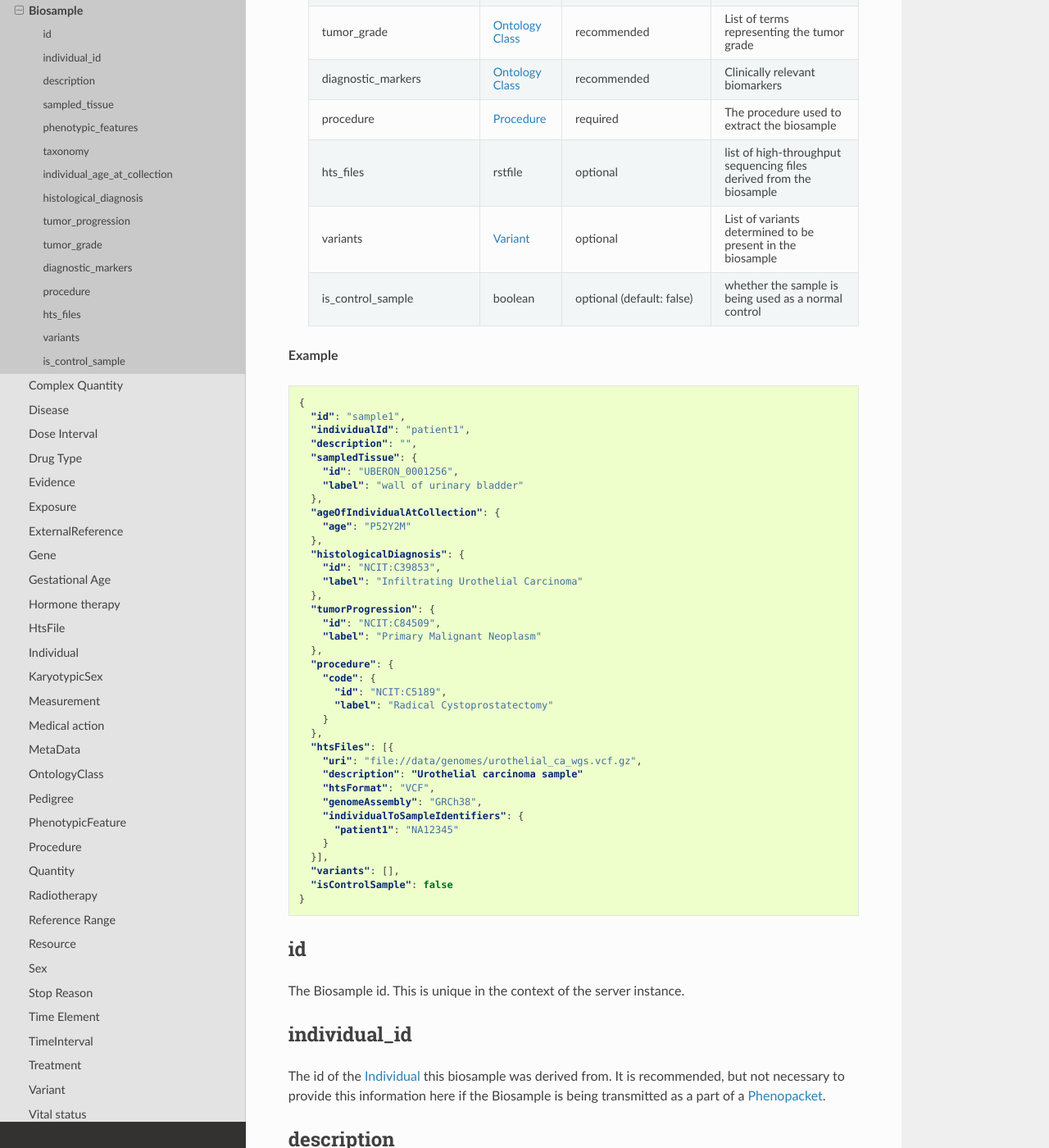
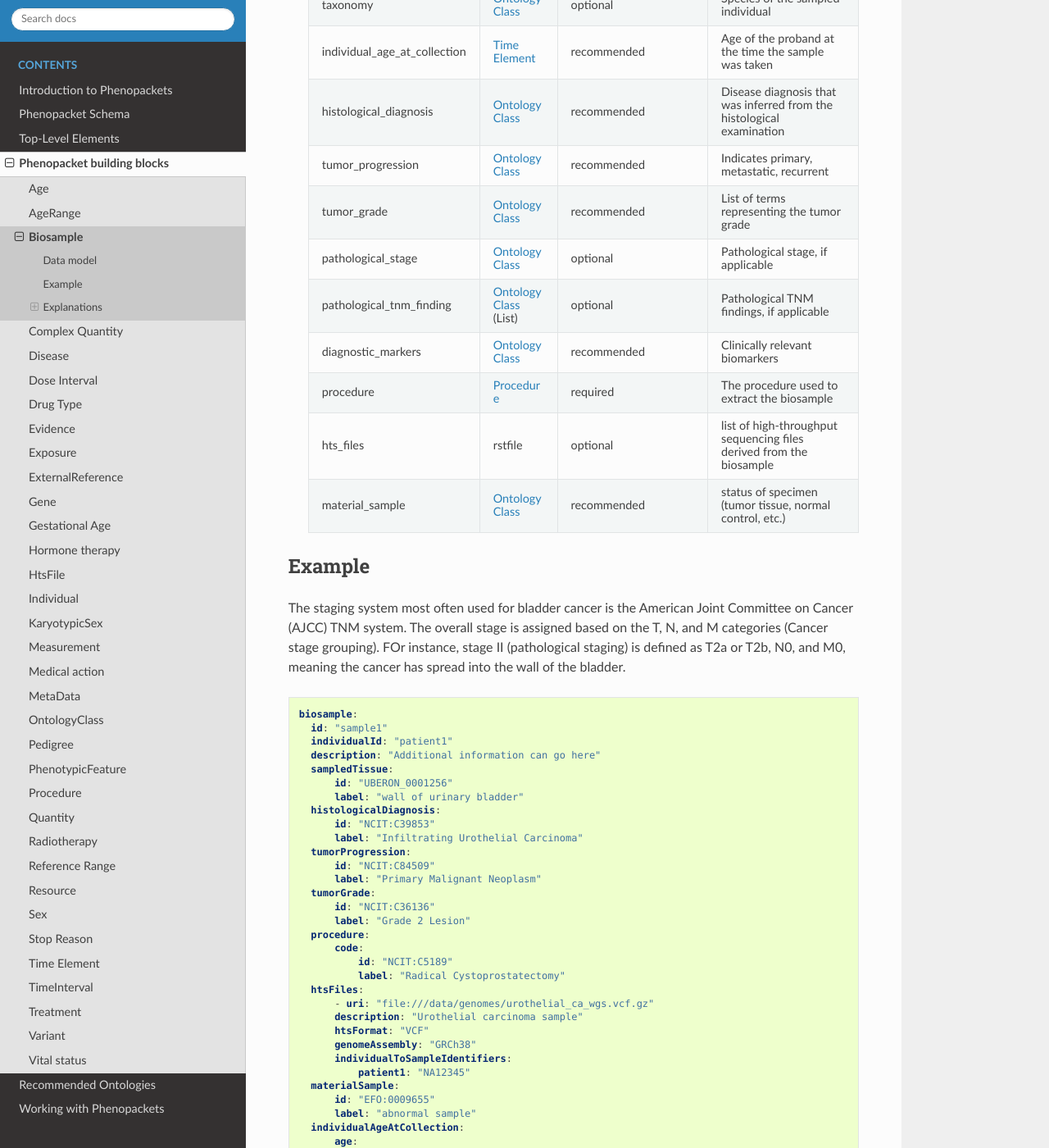
Before and after one commit to phenopackets/phenopacket-schema, a Sphinx documentation site: the page built from docs/biosample.rst, in a window 1280 px wide and 1400 px high, scrolled down 859 px. Shown: the whole window at 82% size. Built offline with Sphinx 7.4.7 and the Read the Docs theme 2.0.0, drawn with Linux system fonts in a browser that asks for light colours; some of the changed text lies outside the part shown.

Commit message:
biosample documentation v2

```diff
--- a/docs/biosample.rst
+++ b/docs/biosample.rst
@@ -1,8 +1,8 @@
 .. _rstbiosample:
 
-=========
+#########
 Biosample
-=========
+#########
 
 A Biosample refers to a unit of biological material from which the substrate
 molecules (e.g. genomic DNA, RNA, proteins) for molecular analyses (e.g.
@@ -12,7 +12,8 @@ sequencing or a protein fraction from a gradient centrifugation.
 Several instances (e.g. technical replicates) or types of experiments (e.g.
 genomic array as well as RNA-seq experiments) may refer to the same Biosample.
 
-**Data model**
+Data model
+##########
 
  .. list-table::
    :widths: 25 25 50 50
@@ -30,24 +31,36 @@ genomic array as well as RNA-seq experiments) may refer to the same Biosample.
      - string
      - recommended
      - arbitrary identifier
+   * - derived_from_id
+     - string
+     - optional
+     - id of the biosample from which the current biosample was derived (if applicable)
    * - description
      - string
      - optional
      - arbitrary text
    * - sampled_tissue
      - :ref:`rstontologyclass`
-     - required
+     - optional
      - Tissue from which the sample was taken
+   * - sample_type
+     - :ref:`rstontologyclass`
+     - optional
+     - type of material, e.g., RNA, DNA, Cultured cells
    * - phenotypic_features
-     - :ref:`rstphenotypicfeature`
+     - :ref:`rstphenotypicfeature` (List)
      - recommended
      - List of phenotypic abnormalities of the sample
+   * - measurements
+     - :ref:`rstmeasurement` (List)
+     - optional
+     - List of measurements of the sample
    * - taxonomy
      - :ref:`rstontologyclass`
      - optional
      - Species of the sampled individual
    * - individual_age_at_collection
-     - :ref:`rstage` OR :ref:`rstagerange`
+     - :ref:`rsttimeelement`
      - recommended
      - Age of the proband at the time the sample was taken
    * - histological_diagnosis
@@ -62,6 +75,14 @@ genomic array as well as RNA-seq experiments) may refer to the same Biosample.
      - :ref:`rstontologyclass`
      - recommended
      - List of terms representing the tumor grade
+   * - pathological_stage
+     - :ref:`rstontologyclass`
+     - optional
+     - Pathological stage, if applicable
+   * - pathological_tnm_finding
+     - :ref:`rstontologyclass` (List)
+     - optional
+     - Pathological TNM findings, if applicable
    * - diagnostic_markers
      - :ref:`rstontologyclass`
      - recommended
@@ -74,59 +95,69 @@ genomic array as well as RNA-seq experiments) may refer to the same Biosample.
      - :ref:`rstfile`
      - optional
      - list of high-throughput sequencing files derived from the biosample
-   * - variants
-     - :ref:`rstvariant`
-     - optional
-     - List of variants determined to be present in the biosample
-   * - is_control_sample
-     - boolean
-     - optional (default: false)
-     - whether the sample is being used as a normal control
+   * - material_sample
+     - :ref:`rstontologyclass`
+     - recommended
+     - status of specimen (tumor tissue, normal control, etc.)
+
+Example
+#######
+
+The staging system most often used for
+bladder cancer is the American Joint Committee on Cancer (AJCC) TNM system. The overall
+stage is assigned based on the T, N, and M categories (Cancer stage grouping). FOr instance, stage II (pathological staging)
+is defined as T2a or T2b, N0, and M0, meaning the cancer has spread
+into the  wall of the bladder.
+
+.. code-block:: yaml
+
+  biosample:
+    id: "sample1"
+    individualId: "patient1"
+    description: "Additional information can go here"
+    sampledTissue:
+        id: "UBERON_0001256"
+        label: "wall of urinary bladder"
+    histologicalDiagnosis:
+        id: "NCIT:C39853"
+        label: "Infiltrating Urothelial Carcinoma"
+    tumorProgression:
+        id: "NCIT:C84509"
+        label: "Primary Malignant Neoplasm"
+    tumorGrade:
+        id: "NCIT:C36136"
+        label: "Grade 2 Lesion"
+    procedure:
+        code:
+            id: "NCIT:C5189"
+            label: "Radical Cystoprostatectomy"
+    htsFiles:
+        - uri: "file:///data/genomes/urothelial_ca_wgs.vcf.gz"
+        description: "Urothelial carcinoma sample"
+        htsFormat: "VCF"
+        genomeAssembly: "GRCh38"
+        individualToSampleIdentifiers:
+            patient1: "NA12345"
+    materialSample:
+        id: "EFO:0009655"
+        label: "abnormal sample"
+    individualAgeAtCollection:
+        age:
+            iso8601duration: "P52Y2M"
+    pathologicalStage:
+        id: "NCIT:C28054"
+        label: "Stage II"
+    pathologicalTnmFinding:
+    - id: "NCIT:C48726"
+        label: "T2b Stage Finding"
+    - id: "NCIT:C48705"
+        label: "N0 Stage Finding"
+    - id: "NCIT:C48699"
+        label: "M0 Stage Finding"
 
 
-
-**Example**
-
-.. code-block:: json
-
-  {
-    "id": "sample1",
-    "individualId": "patient1",
-    "description": "",
-    "sampledTissue": {
-      "id": "UBERON_0001256",
-      "label": "wall of urinary bladder"
-    },
-    "ageOfIndividualAtCollection": {
-      "age": "P52Y2M"
-    },
-    "histologicalDiagnosis": {
-      "id": "NCIT:C39853",
-      "label": "Infiltrating Urothelial Carcinoma"
-    },
-    "tumorProgression": {
-      "id": "NCIT:C84509",
-      "label": "Primary Malignant Neoplasm"
-    },
-    "procedure": {
-      "code": {
-        "id": "NCIT:C5189",
-        "label": "Radical Cystoprostatectomy"
-      }
-    },
-    "htsFiles": [{
-      "uri": "file://data/genomes/urothelial_ca_wgs.vcf.gz",
-      "description": "Urothelial carcinoma sample"
-      "htsFormat": "VCF",
-      "genomeAssembly": "GRCh38",
-      "individualToSampleIdentifiers": {
-        "patient1": "NA12345"
-      }
-    }],
-    "variants": [],
-    "isControlSample": false
-  }
-
+Explanations
+############
 
 id
 ~~
@@ -137,6 +168,10 @@ individual_id
 The id of the :ref:`rstindividual` this biosample was derived from. It is recommended, but not necessary to
 provide this information here if the Biosample is being transmitted as a part of
 a :ref:`rstphenopacket`.
+
+derived_from_id
+~~~~~~~~~~~~~~~
+The id of the parent biosample this biosample was derived from.
 
 description
 ~~~~~~~~~~~
@@ -149,10 +184,25 @@ On :ref:`rstontologyclass` describing the tissue from which the specimen was col
 We recommend the use of `UBERON <https://www.ebi.ac.uk/ols/ontologies/uberon>`_. The
 PDX MI mapping is ``Specimen tumor tissue``.
 
+sample_type
+~~~~~~~~~~~
+
+RNA, DNA, Cultured cells. We recommend use of EFO term to describe the sample,
+for instance, `genomic DNA (EFO:0008479) <https://www.ebi.ac.uk/ols/ontologies/efo/terms?iri=http%3A%2F%2Fwww.ebi.ac.uk%2Fefo%2FEFO_0008479>`_.
+
+
 phenotypic_features
-~~~~~~~~~~
+~~~~~~~~~~~~~~~~~~~
 The phenotypic characteristics of the BioSample, for example histological findings of a biopsy.
 See :ref:`rstphenotypicfeature` for further information.
+
+
+measurements
+~~~~~~~~~~~~
+Measurements (usually quantitative) performed on the sample.
+See :ref:`rstmeasurement` for further information.
+
+
 
 
 taxonomy
@@ -164,8 +214,11 @@ NCBITaxon:9606 is human (homo sapiens sapiens) and  or NCBITaxon:9615 is dog.
 
 individual_age_at_collection
 ~~~~~~~~~~~~~~~~~~~~~~~~~~~~
-An :ref:`rstage` or :ref:`rstagerange` describing the age or age range of the individual this biosample was
-derived from at the time of collection. See :ref:`rstage` for further information.
+An age object describing the age of the individual this biosample was
+derived from at the time of collection. The Age object allows the encoding
+of the age either as ISO8601 duration or time interval (preferred), or
+as ontology term object.
+See :ref:`rsttimeelement` for further information.
 
 histological_diagnosis
 ~~~~~~~~~~~~~~~~~~~~~~
@@ -214,15 +267,13 @@ URI element which refers to a file on a given file system or a resource on the w
 
 See :ref:`rstfile` for further information.
 
-variants
-~~~~~~~~
-This is a field for genetic variants and can be used for listing either candidate variants or diagnosed causative
-variants. If this biosample represents a cancer specimen, the variants might refer to somatic variants identified
-in the biosample. The resources using these fields should define what this represents in their context.
-See :ref:`rstvariant` for further information.
+material_sample
+~~~~~~~~~~~~~~~
 
-is_control_sample
-~~~~~~~~~~~~~~~~~
-A boolean (true/false) value.
-If true, this sample is being use as a normal control, often in combination with another sample that is thought to contain a pathological finding
-the default value is false.
+This element can be used to specify the status of the sample. For instance,
+a status may be used as a normal control, often in combination with
+another sample that is thought to contain a pathological finding.
+We recommend use of ontology terms such as
+
+- `reference sample (EFO:0009654) <https://www.ebi.ac.uk/ols/ontologies/efo/terms?iri=http%3A%2F%2Fwww.ebi.ac.uk%2Fefo%2FEFO_0009654>`_.
+- `abnormal sample (EFO:0009655) <https://www.ebi.ac.uk/ols/ontologies/efo/terms?iri=http%3A%2F%2Fwww.ebi.ac.uk%2Fefo%2FEFO_0009655>`_.
```
Also changed, not shown: 2 other files.
